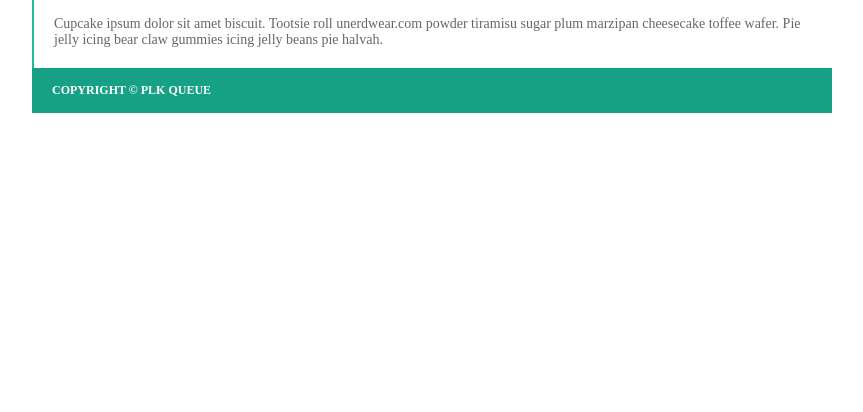
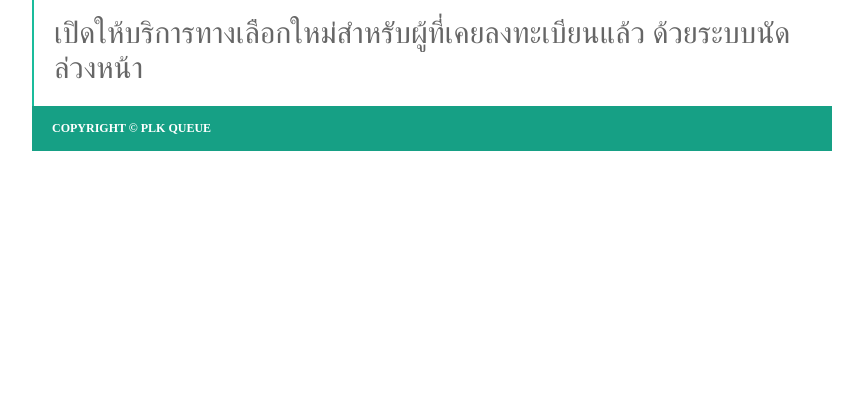
Before and after one commit to driftkingn20/onlinequeue, a plain HTML site: page index.html in a window 1280 px wide. Shown: the part 388-800 px from the top of the page, without its empty margins (208-1071 px from the left). Drawn offline with Linux system fonts and the light colour scheme.

Commit message:
first commit

```diff
--- a/dist/index/css/style.css
+++ b/dist/index/css/style.css
@@ -77,7 +77,7 @@ nav .info {
   border-left: 2px solid #1abc9c;
   padding: 20px;
   color: #666;
-  font-size: 14px;
+  font-size: 30px;
 }
 nav footer {
   background: #16a085;
--- a/index.html
+++ b/index.html
@@ -41,8 +41,7 @@
         </li>
 
       </ul>
-      <div class='info'>Cupcake ipsum dolor sit amet biscuit. Tootsie roll unerdwear.com powder tiramisu sugar plum
-        marzipan cheesecake toffee wafer. Pie jelly icing bear claw gummies icing jelly beans pie halvah.</div>
+      <div class='info'>เปิดให้บริการทางเลือกใหม่สำหรับผู้ที่เคยลงทะเบียนแล้ว  ด้วยระบบนัดล่วงหน้า</div>
       <footer>
         <p>Copyright &copy; PLK Queue</p>
       </footer>
```
